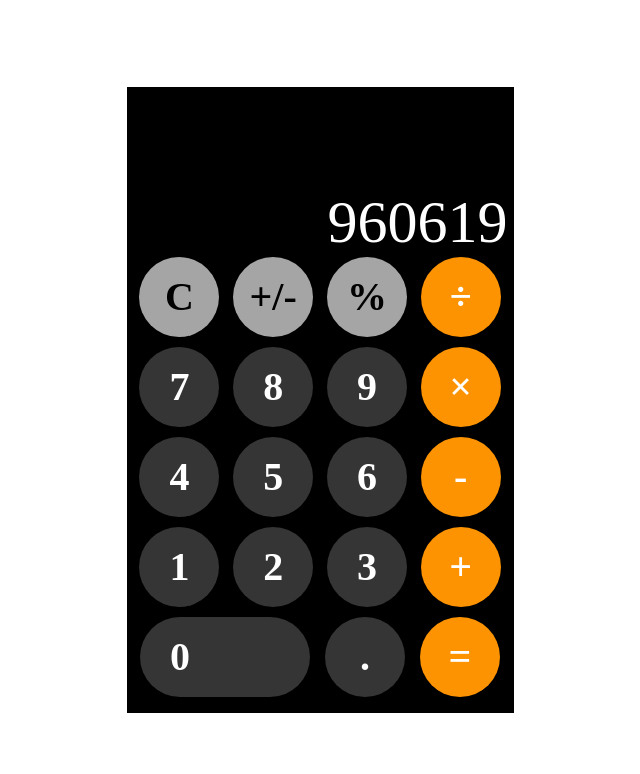
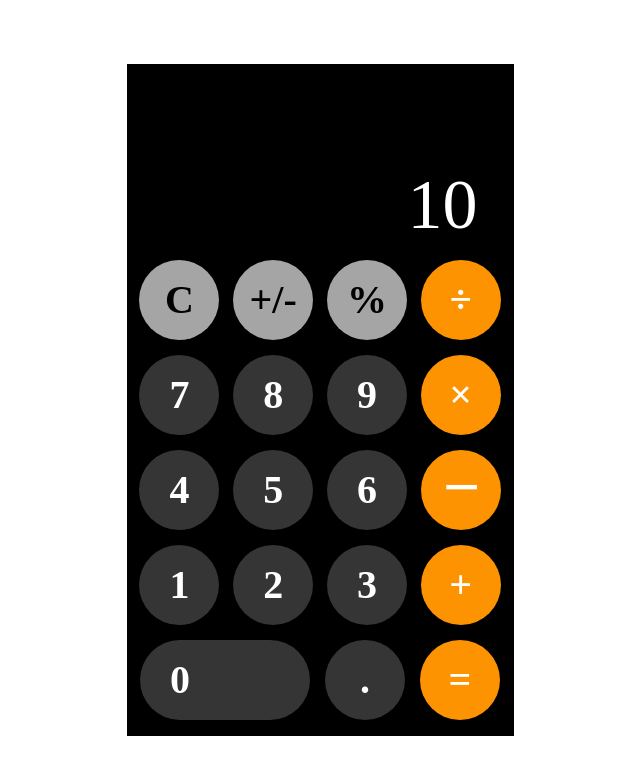
Before and after one commit to trcat/calculator, a website: page index.html in a window 1280 px wide. Shown: the whole page, without its empty margins (320-960 px from the left). Drawn offline with Linux system fonts and the light colour scheme.

Commit message:
初步完成计算器样式

```diff
--- a/index.html
+++ b/index.html
@@ -13,7 +13,7 @@
 <body>
   <div class="wrap">
     <div class="screen">
-      960619
+      10
     </div>
     <div class="keybord">
       <div class="row">
@@ -32,7 +32,7 @@
         <button class="btn-number round">4</button>
         <button class="btn-number round">5</button>
         <button class="btn-number round">6</button>
-        <button class="btn-operator round">-</button>
+        <button class="btn-operator round">－</button>
       </div>
       <div class="row">
         <button class="btn-number round">1</button>
--- a/src/index.scss
+++ b/src/index.scss
@@ -9,6 +9,7 @@ body {
 
 button {
   border: none;
+  outline: none;
   margin: 0;
   padding: 0;
   text-align: center;
@@ -22,23 +23,24 @@ button {
   }
 }
 
-
 .wrap {
   width: 375px;
   border: 1px solid;
-  padding: 100px 5px 5px 5px;
+  padding: 100px 5px 0 5px;
   background-color: #000000;
   .screen {
-    font-size: 60px;
+    font-size: 70px;
     color: #fff;
     direction: rtl;
+    margin-bottom: 15px;
+    padding-right: 30px;
   }
   .keybord {
     .row {
       display: flex;
       flex-wrap: wrap;
       justify-content: space-around;
-      margin-bottom: 10px;
+      margin-bottom: 15px;
       .btn-sign {
         background-color: #a5a5a5;
         &:active {
```
Also changed, not shown: dist/index.css.
